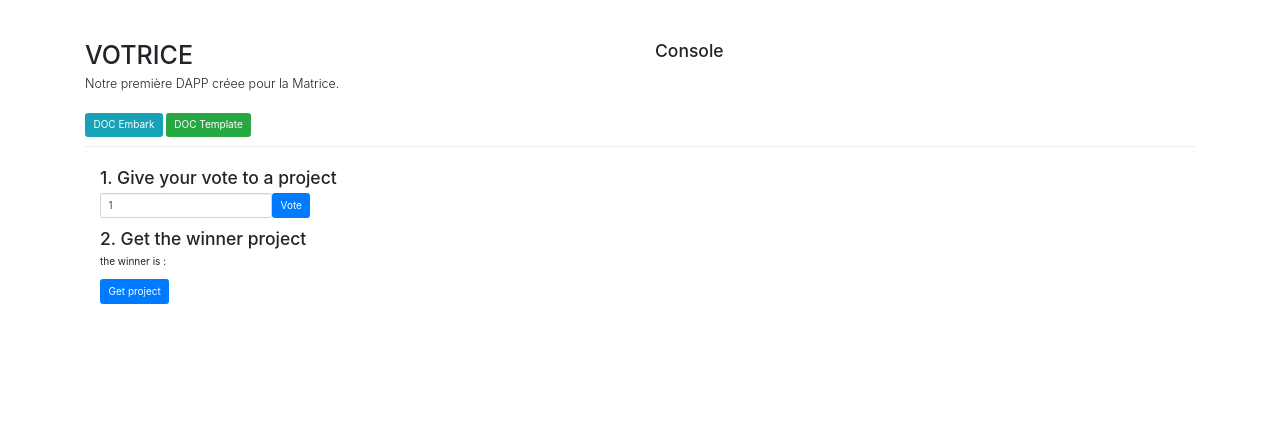
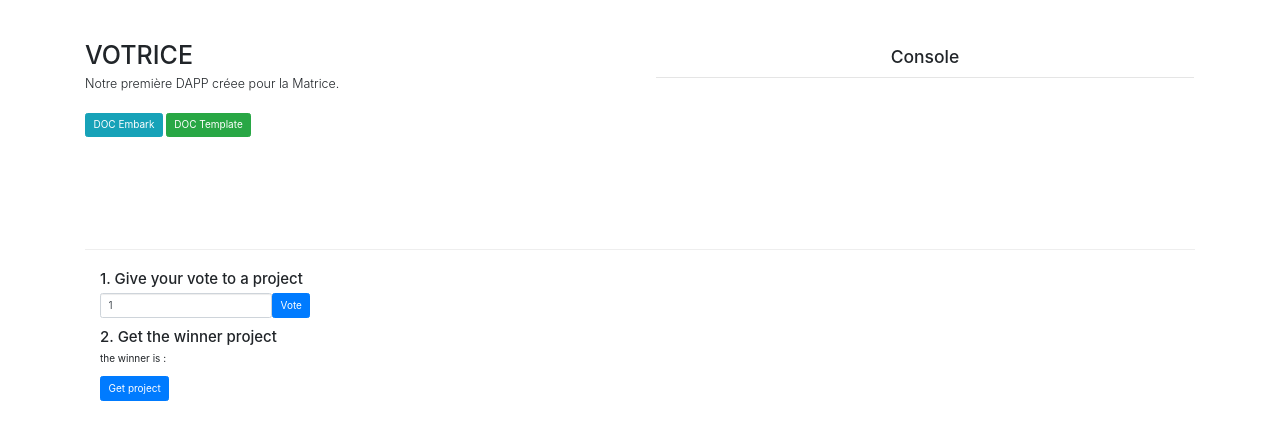
Before and after one commit to sraccah/votrice_embark, a website: page app/index.html in a window 1280 px wide. Drawn offline with nearby package versions, Linux system fonts and the light colour scheme.

Commit message:
console adjustment

```diff
--- a/app/css/app.css
+++ b/app/css/app.css
@@ -1,7 +1,19 @@
-.winner {
-    margin-bottom: 1%;
+.console {
+    border: 1px solid white;
+    padding-bottom: 1%;
+    height: 200px;
+    overflow: scroll;
+}
+
+h3 {
+    margin: 1%;
+    text-align: center;
 }
 
 .logs {
     color: red;
 }
+
+.winner {
+    margin-bottom: 1%;
+}
--- a/app/index.html
+++ b/app/index.html
@@ -26,8 +26,9 @@
                         <a href="http://embark.readthedocs.io/en/latest/usage.html" class="btn btn-info">DOC Embark</a>
                         <a href="https://bootswatch.com/cyborg/" class="btn btn-success">DOC Template</a>
                     </div>
-                    <div class="col-lg-6 col-md-6 col-sm-6">
-                        <h3> Console </h3>
+                    <div class="console col-lg-6 col-md-6 col-sm-6">
+                        <h3>Console</h3>
+                        <hr>
                         <div class="logs">
                         </div>
                     </div>
@@ -37,12 +38,12 @@
 		<!-- CONTAINER BODY -->
         <div class="container">
             <div class="col-lg-12">
-                <h3> 1. Give your vote to a project</h3>
+                <h4> 1. Give your vote to a project</h4>
                 <div class="form-group form-inline">
                     <input type="text" class="text form-control" value="1">
                     <button class="vote btn btn-primary">Vote</button>
                 </div>
-                <h3> 2. Get the winner project</h3>
+                <h4> 2. Get the winner project</h4>
                 <div class="form-group">
                     <div class="winner">
                         the winner is : <span class="value"></span>
--- a/app/js/app.js
+++ b/app/js/app.js
@@ -1,6 +1,6 @@
 // add logs
 var addToLog = function(txt) {
-    $(".logs").append("<br>" + txt);
+    $(".logs").append(txt + "<br>");
   };
 
 $(document).ready(function() {
```
Also changed, not shown: dist/css/app.css, dist/index.html, 1 other file.
